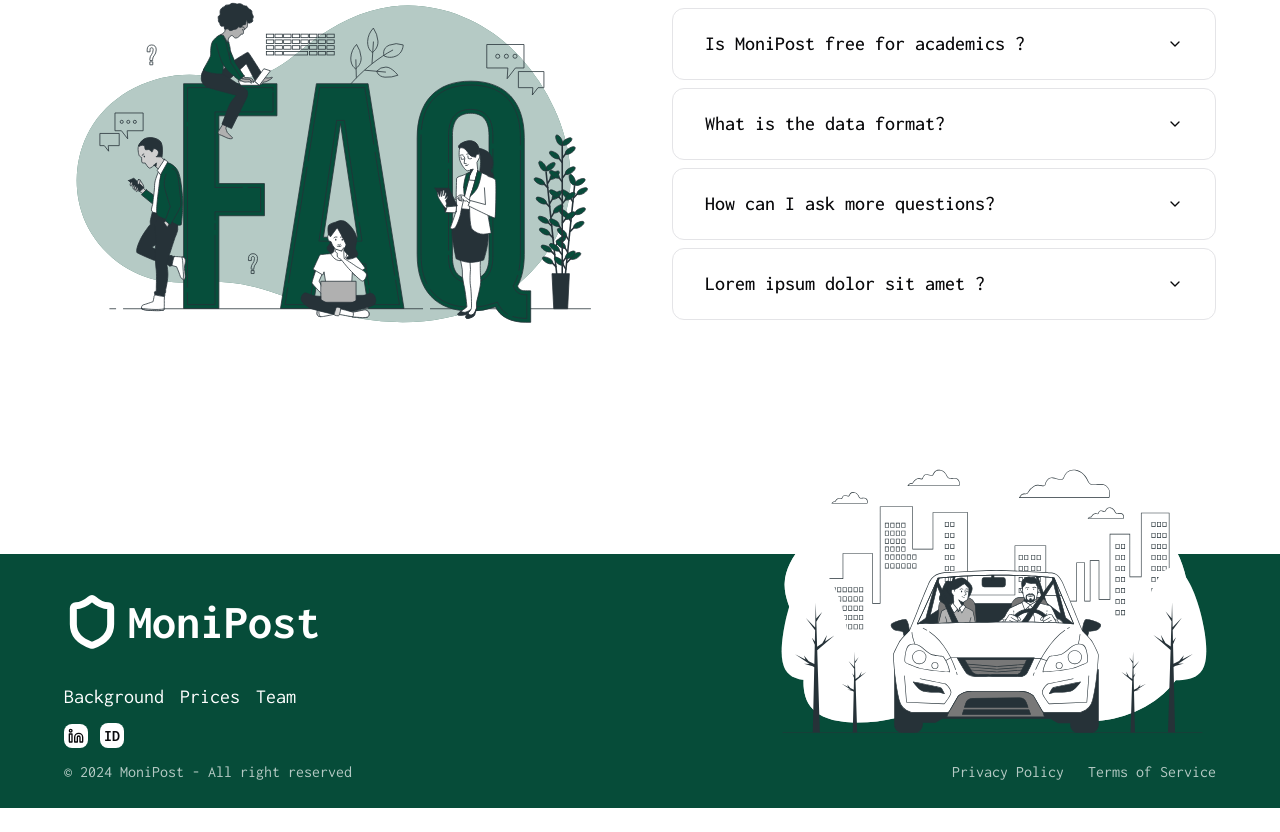
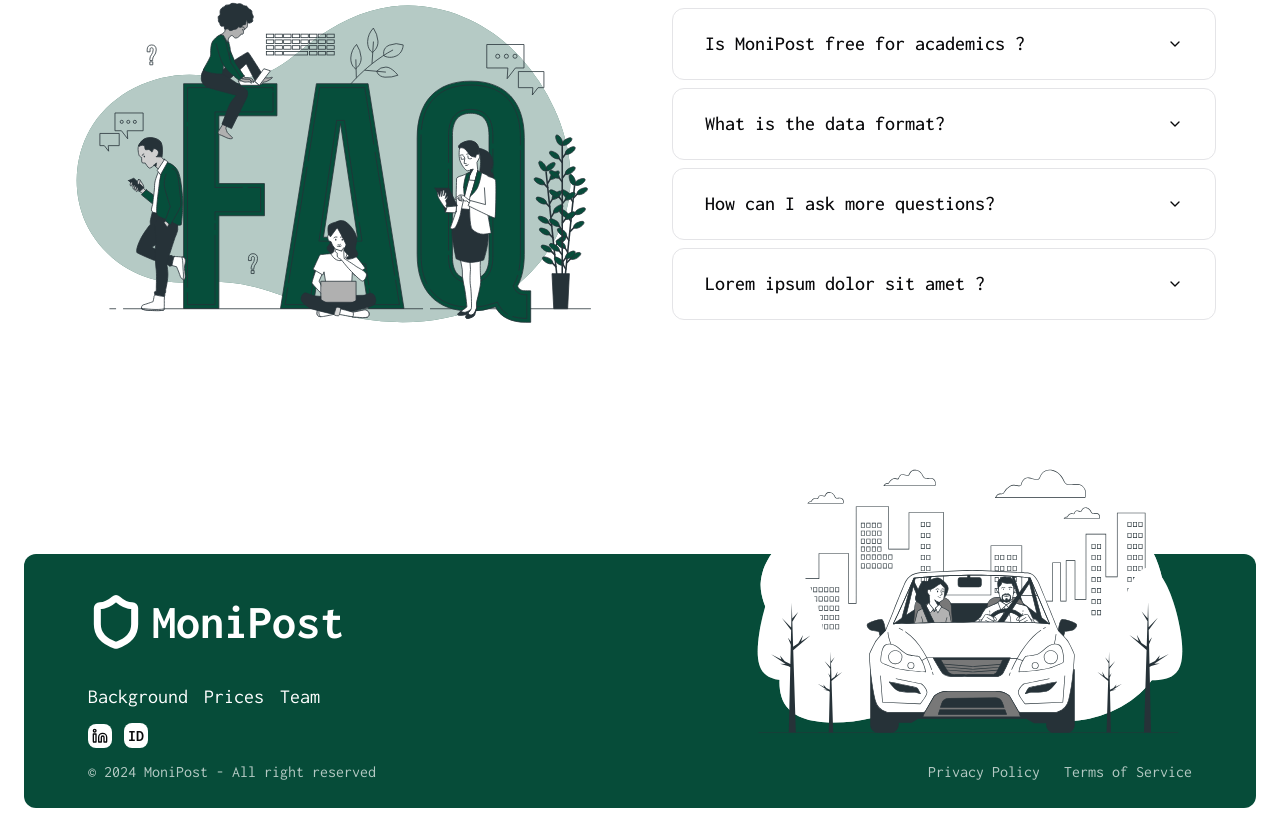
Before and after one commit to SebastienLaurentt/MoniPost, a Next.js app: page / in a window 1280 px wide. Shown: the part 3642-4474 px from the top of the page. Before the commit the page ends 4450 px from the top, so only its background shows below. Built offline with nearby package versions, Linux system fonts and the light colour scheme.

Commit message:
update footer style

```diff
--- a/components/Footer.tsx
+++ b/components/Footer.tsx
@@ -5,7 +5,8 @@ import FooterLogo from "../public/images/FooterLogo.svg";
 
 const Footer = () => {
   return (
-    <footer className="w-full bg-primary p-6 text-secondary-foreground md:pt-8 xl:px-16">
+    <footer className=" px-2 pb-2 md:px-6 md:pb-6 ">
+      <div className=" w-full rounded-lg bg-primary p-6 text-secondary-foreground md:pt-8 xl:px-16 ">
         <div className="relative mx-auto flex flex-col xl:max-w-screen-xl">
           <div className=" mb-2 flex flex-row justify-center md:mb-6 md:justify-between">
             <Link href="/" className="flex flex-row items-center gap-x-2">
@@ -74,6 +75,7 @@ const Footer = () => {
             </nav>
           </div>
         </div>
+      </div>
     </footer>
   );
 };
```
Lines whose indentation alone changed are shown as unchanged.
